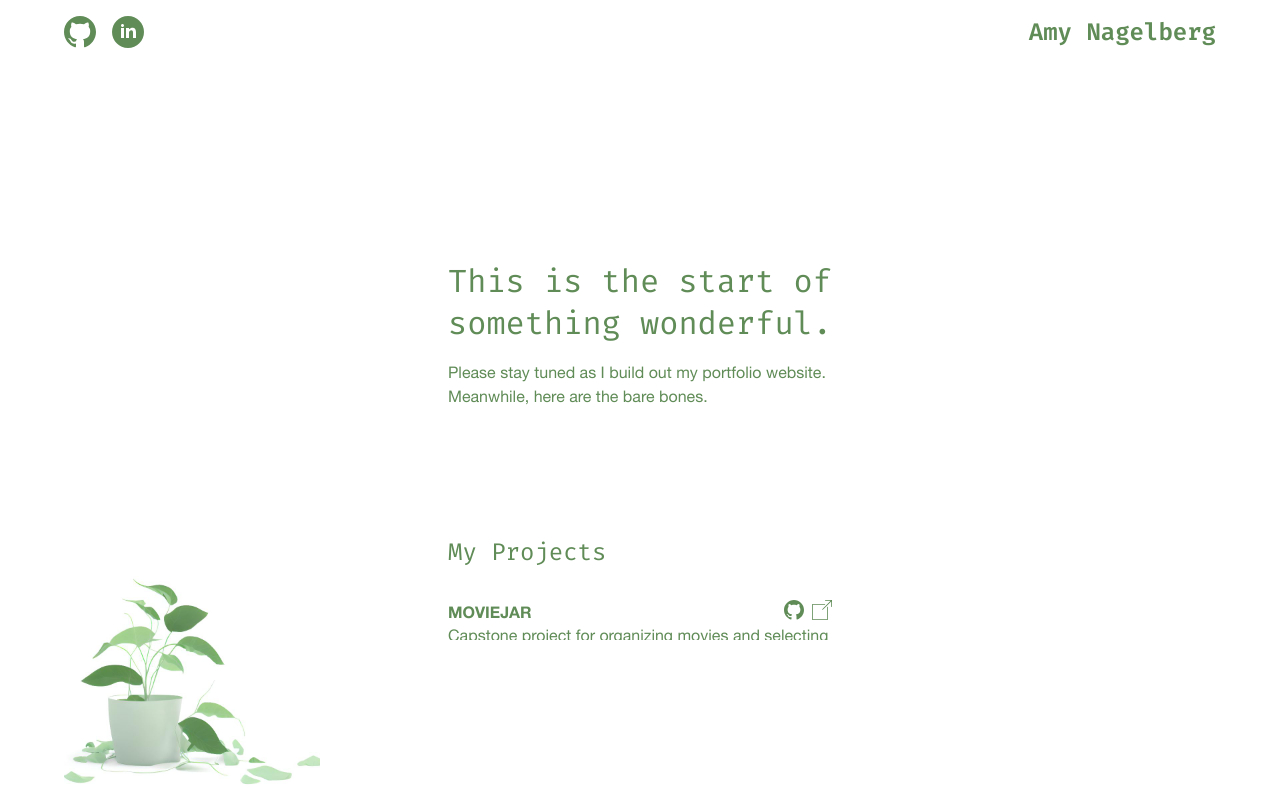
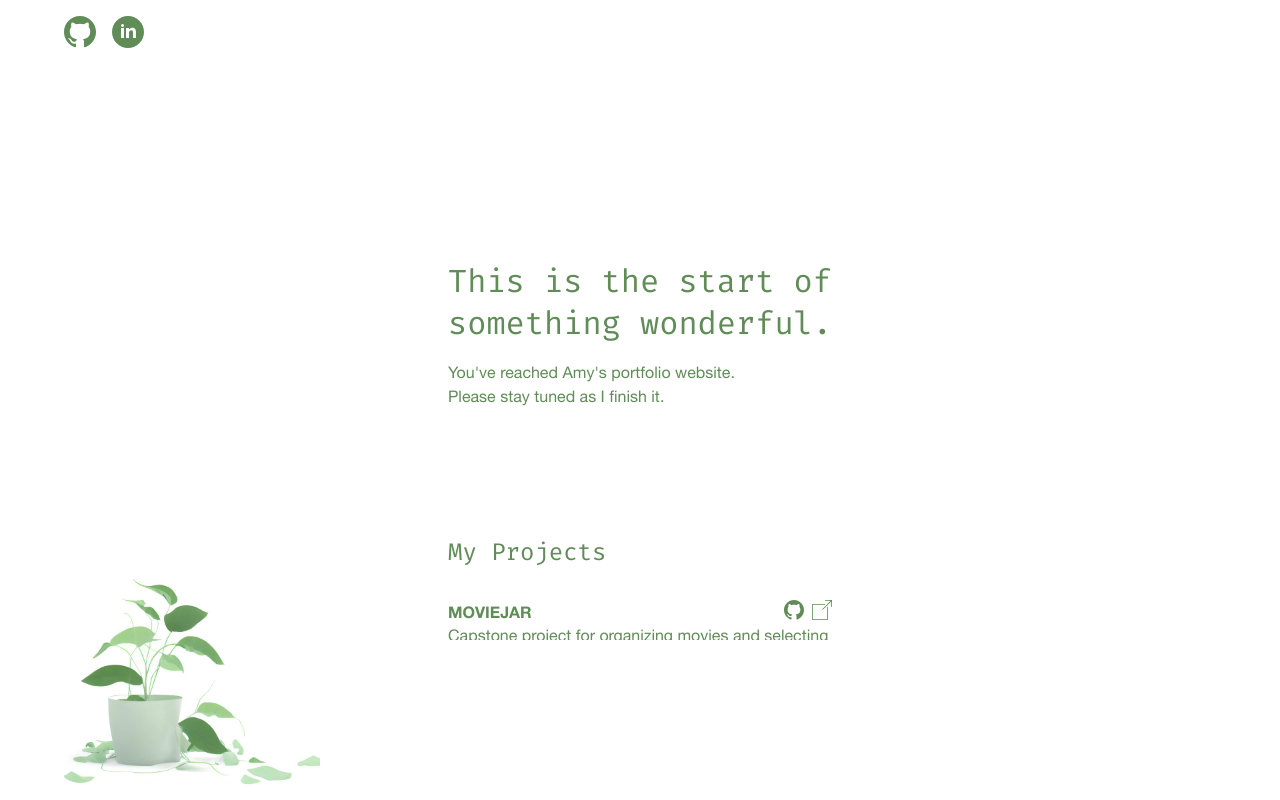
Before and after one commit to anagelberg/personal-website, a React (Create React App) app: page / in a window 1280 px wide. Built offline with nearby package versions, Linux system fonts and the light colour scheme.

Commit message:
change the navbar layout

```diff
--- a/src/components/Hero/Hero.jsx
+++ b/src/components/Hero/Hero.jsx
@@ -4,8 +4,8 @@ function Hero() {
     return (
         <header className="hero">
             <h1>This is the start of something wonderful.</h1>
-            <p>Please stay tuned as I build out my portfolio website.</p>
-            <p>Meanwhile, here are the bare bones.</p>
+            <p>You've reached Amy's portfolio website.</p>
+            <p>Please stay tuned as I finish it.</p>
         </header>
     )
 }
--- a/src/components/TopNav/TopNav.jsx
+++ b/src/components/TopNav/TopNav.jsx
@@ -9,7 +9,6 @@ function TopNav() {
                 <GithubIcon link="https://github.com/anagelberg" />
                 <LinkedInIcon link="https://www.linkedin.com/in/amy-nagelberg/" />
             </div>
-            <h1 className='nav__name'>Amy Nagelberg</h1>
         </nav>
     )
 };
```
